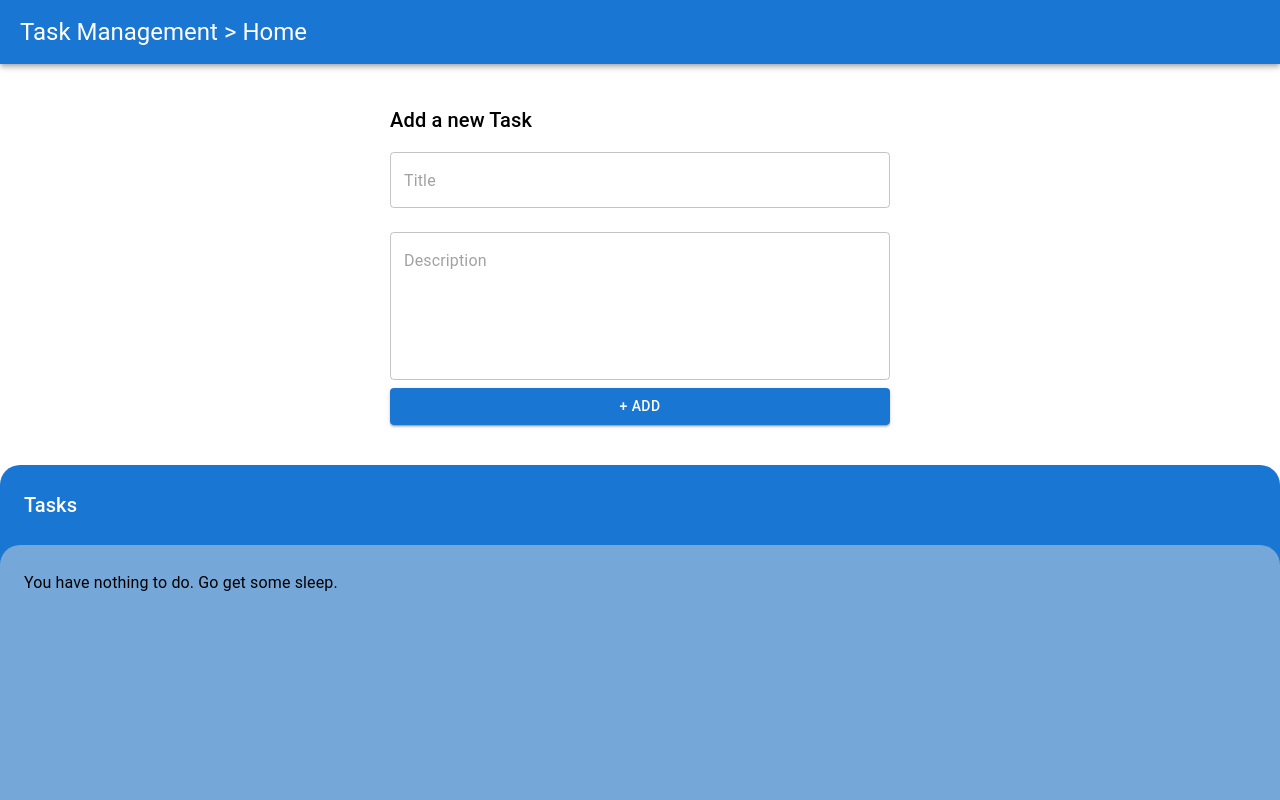
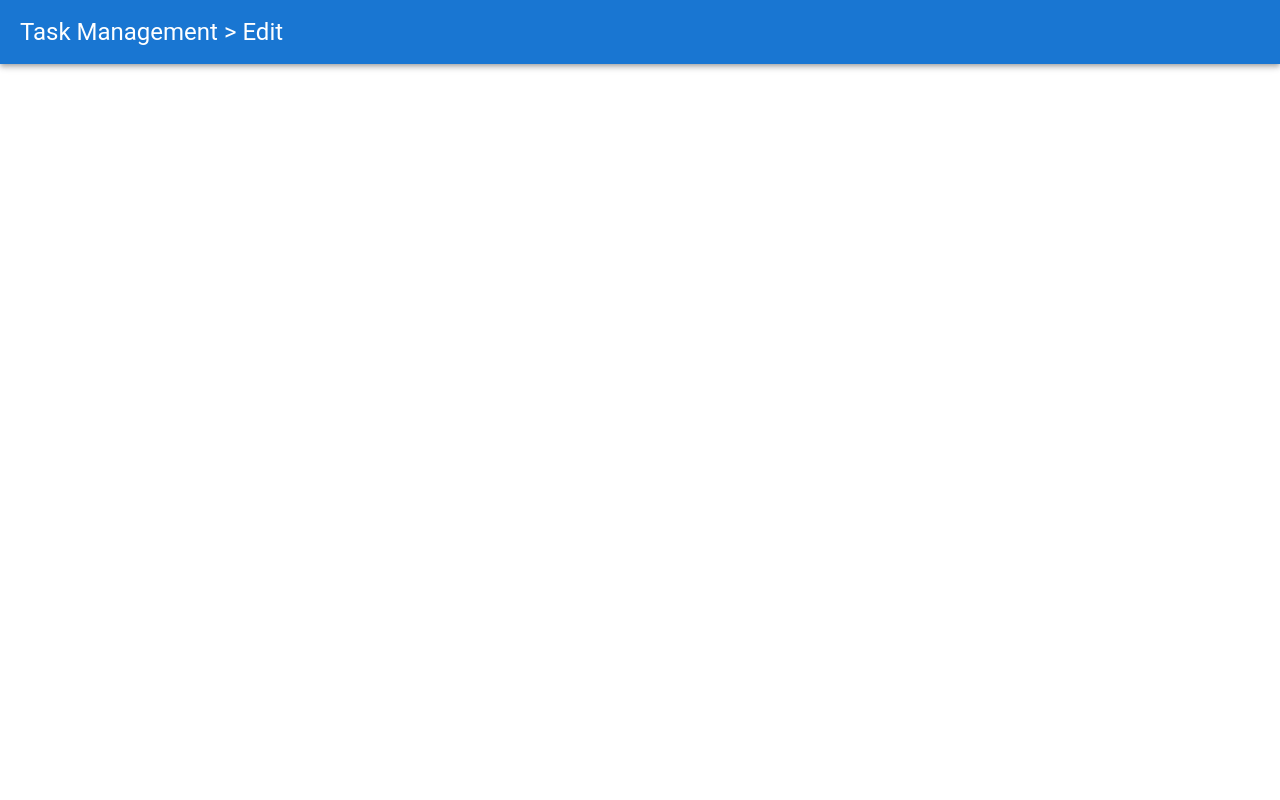
Before and after one commit to p-vasic/task-management, a React (Create React App) app: page /1 in a window 1280 px wide. Shown: the top 800 px of the page. Built offline with nearby package versions, Linux system fonts and the light colour scheme.

Commit message:
feat: Add routing

```diff
--- a/package.json
+++ b/package.json
@@ -15,6 +15,7 @@
     "@types/react-dom": "^18.0.4",
     "react": "^18.1.0",
     "react-dom": "^18.1.0",
+    "react-router-dom": "^6.3.0",
     "react-scripts": "5.0.1",
     "typescript": "^4.6.4",
     "uuid": "^8.3.2",
--- a/src/App.tsx
+++ b/src/App.tsx
@@ -1,6 +1,7 @@
-import React from "react";
+import { Route, Routes } from "react-router-dom";
 import "./App.css";
 import TaskProvider, { useTaskOption } from "./context/TaskContext";
+import Edit from "./pages/Edit";
 import Home from "./pages/Home";
 
 function App() {
@@ -9,7 +10,10 @@ function App() {
   return (
     <div className="App">
       <TaskProvider {...taskProps}>
-        <Home />
+        <Routes>
+          <Route path="/" element={<Home />} />
+          <Route path="/:id" element={<Edit />} />
+        </Routes>
       </TaskProvider>
     </div>
   );
--- a/src/components/TaskItem.tsx
+++ b/src/components/TaskItem.tsx
@@ -10,12 +10,19 @@ import {
 } from "@mui/material";
 import { STATUS, Task } from "../model";
 import editButton from "../edit-button.svg";
+import { useNavigate } from "react-router-dom";
 
 interface ITaskItem {
   task: Task;
 }
 
 const TaskItem: FC<ITaskItem> = ({ task }) => {
+  const navigate = useNavigate();
+
+  const handleEdit = () => {
+    navigate(task.id);
+  };
+
   return (
     <Box maxWidth={300}>
       <Card sx={{ textAlign: "left" }}>
@@ -33,7 +40,7 @@ const TaskItem: FC<ITaskItem> = ({ task }) => {
             >
               {STATUS[task.status]}
             </Typography>
-            <Button>
+            <Button onClick={handleEdit}>
               <img src={editButton} width="24" height="24" />
             </Button>
           </Box>
--- a/src/index.tsx
+++ b/src/index.tsx
@@ -1,19 +1,22 @@
-import React from 'react';
-import ReactDOM from 'react-dom/client';
-import './index.css';
-import App from './App';
-import reportWebVitals from './reportWebVitals';
-import { ThemeProvider } from '@mui/system';
-import { createTheme } from '@mui/material';
+import React from "react";
+import ReactDOM from "react-dom/client";
+import "./index.css";
+import App from "./App";
+import reportWebVitals from "./reportWebVitals";
+import { ThemeProvider } from "@mui/system";
+import { createTheme } from "@mui/material";
+import { BrowserRouter } from "react-router-dom";
 
 const root = ReactDOM.createRoot(
-  document.getElementById('root') as HTMLElement
+  document.getElementById("root") as HTMLElement
 );
 root.render(
   <React.StrictMode>
-    <ThemeProvider theme={createTheme()}>
-      <App />
-    </ThemeProvider>
+    <BrowserRouter>
+      <ThemeProvider theme={createTheme()}>
+        <App />
+      </ThemeProvider>
+    </BrowserRouter>
   </React.StrictMode>
 );
 
--- /dev/null
+++ b/src/pages/Edit.tsx
@@ -0,0 +1,13 @@
+import { Box } from "@mui/material";
+import { FC } from "react";
+import Header from "../components/Header";
+
+const Edit: FC = () => {
+  return (
+    <Box>
+      <Header title="Edit" />
+    </Box>
+  );
+};
+
+export default Edit;
```
Also changed, not shown: 1 other file (tests, documents, lock files or other folders).
